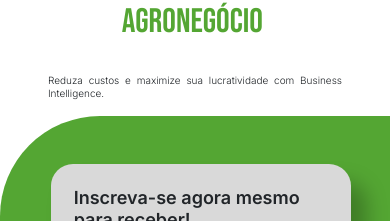
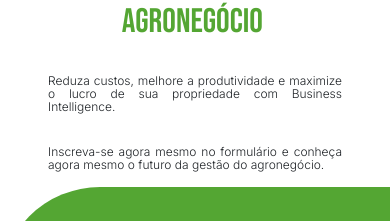
Before and after one commit to Duduelc7/deploy-angular, an Angular app in the folder front_end/: page / in a window 390 px wide. Shown: the part 464-685 px from the top of the page. Built offline with nearby package versions, Linux system fonts and the light colour scheme; what ngx-mask would draw is missing.

Commit message:
texto novo e mais opcoes no select

```diff
--- a/front_end/src/app/app.component.html
+++ b/front_end/src/app/app.component.html
@@ -1,6 +1,6 @@
 <div class="container">
   <div class="row d-flex">
-    <a href="https://safegoldbi.com.br/">
+    <a>
       <img src="../assets/img/Safegold.svg" alt="Safegold">
     </a>
   </div>
--- a/front_end/src/app/landing-page/landing-page.component.css
+++ b/front_end/src/app/landing-page/landing-page.component.css
@@ -159,7 +159,7 @@ label {
     }
 
     p {
-        font-size: 10px;
+        font-size: 12px;
         line-height: 13px;
         margin-bottom: 2rem;
     }
--- a/front_end/src/app/landing-page/landing-page.component.html
+++ b/front_end/src/app/landing-page/landing-page.component.html
@@ -6,8 +6,12 @@
             PARA O AGRONEGÓCIO
         </h1>
         <p>
-            Reduza custos e maximize sua lucratividade com<br>
-            Business Intelligence.
+            Reduza custos, melhore a produtividade e maximize o lucro <br>
+            de sua propriedade com Business Intelligence.
+        </p>
+        <p>
+            Inscreva-se agora mesmo no formulário e conheça agora <br>
+            mesmo o futuro da gestão do agronegócio.
         </p>
     </div>
     <div class="col-lg-6 col-sm-12 d-flex justify-content-center" id="coluna-direita">
--- a/front_end/src/app/landing-page/landing-page.component.ts
+++ b/front_end/src/app/landing-page/landing-page.component.ts
@@ -13,9 +13,9 @@ export class LandingPageComponent implements OnInit {
 
   @ViewChild('formContato') formContato!: NgForm;
   @ViewChild('name', { static: true }) inputFocus!: ElementRef;
-  SegmentoChoices: String[] = ['Comércio', 'Indústria', 'Serviços'];
+  SegmentoChoices: String[] = ['Comércio', 'Indústria', 'Serviços','Agricultura','Pecuária','Outros'];
   FaturamentoChoices: String[] = ['Ainda não faturamos', 'Até R$500 mil ao ano', 'De R$500 mil a R$1 milhão ao ano', 'De R$1 milhão a R$5 milhões ao ano', 'De R$5 a R$10 milhões ao ano', 'De R$10 a R$50 milhões ao ano', 'De R$50 a R$500 milhões ao ano', 'Acima de R$500 milhões'];
-  CargoChoices: String[] = ['Analista', 'Supervisor', 'Coordenador', 'Gerente', 'Diretor', 'Vice-presidente ou C-Level', 'Presidente ou CEO', 'Sócio ou Fundador'];
+  CargoChoices: String[] = ['Analista', 'Supervisor', 'Coordenador', 'Gerente', 'Diretor', 'Vice-presidente ou C-Level', 'Presidente ou CEO', 'Sócio ou Fundador','Proprietário'];
 
   constructor(private router: Router, private emailService: EmailService) { }
 
@@ -30,6 +30,4 @@ export class LandingPageComponent implements OnInit {
     var meuInput = document.getElementById("inputFocus");
     meuInput?.focus();
   }
-  // privacidade(){
-  // }
 }
```
